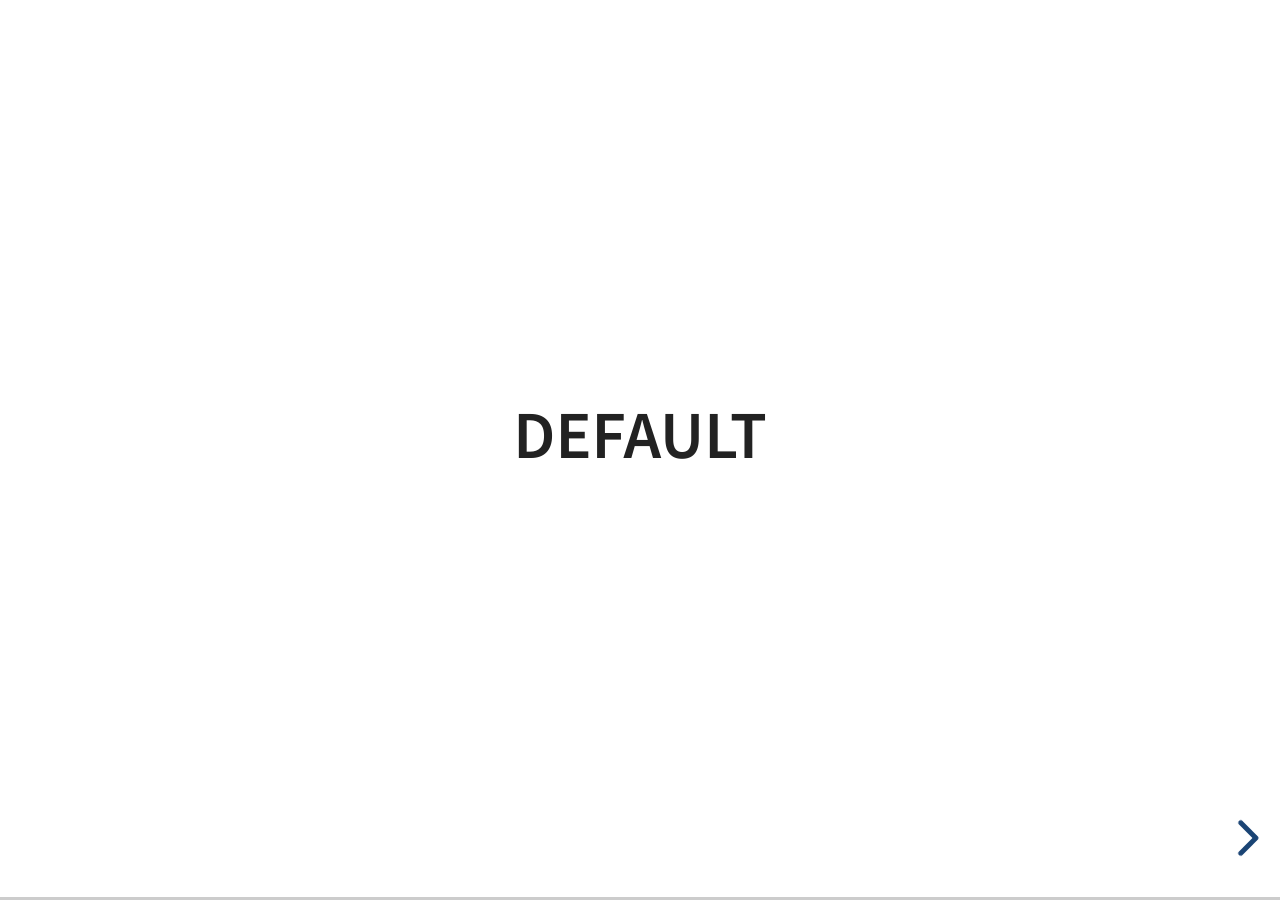
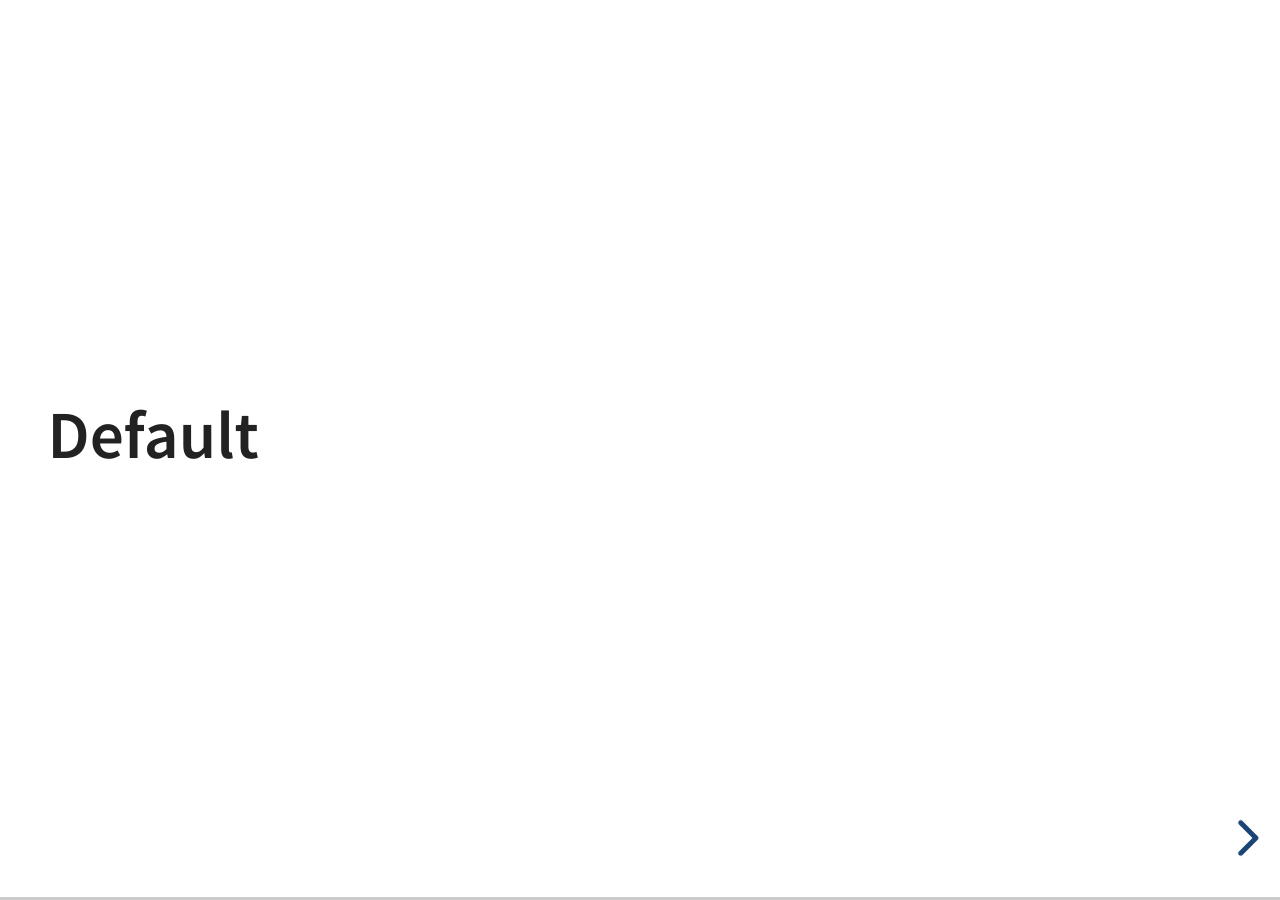
Before and after one commit to dariotoman/website, a Jekyll site: the page reveal.js/test/examples/slide-transitions.html, which Jekyll copies as it is, in a window 1280 px wide. Built offline with Jekyll 4.4.1, drawn with Linux system fonts in a browser that asks for light colours.

Commit message:
Update white.css

```diff
--- a/reveal.js/css/theme/white.css
+++ b/reveal.js/css/theme/white.css
@@ -50,8 +50,7 @@ body {
   font-weight: 600;
   line-height: 1.2;
   letter-spacing: normal;
-  text-align: center;
-  text-transform: uppercase;
+  text-align: left;
   text-shadow: none;
   word-wrap: break-word; }
 
```
